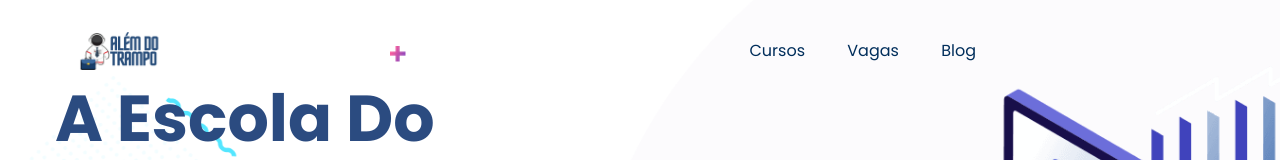
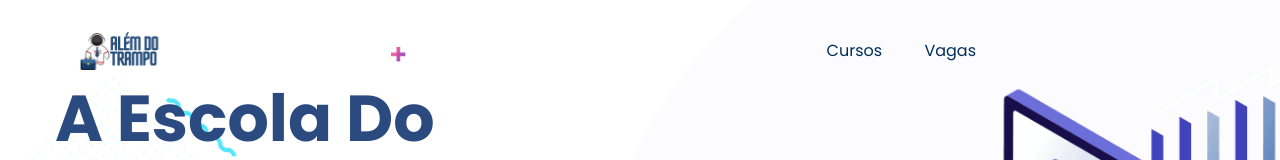
Before and after one commit to alemdotrampo/alemdotrampo.github.io, a plain HTML site: page index.html in a window 1280 px wide. Shown: the top 160 px of the page. Drawn offline with nearby package versions, Linux system fonts and the light colour scheme; files that its build step writes are made by us from their sources; files whose address does not match are found by name.

Commit message:
Commenting references to blog - postponing blog's creation

```diff
--- a/index.html
+++ b/index.html
@@ -60,7 +60,7 @@
                                         <li><a href="cursos.html">Cursos</a></li>
                                         <li><a href="vagas.html">Vagas</a></li>
                                         <!-- <li><a href="about.html">Sobre</a></li> -->
-                                        <li><a href="blog.html">Blog</a></li>
+                                        <!-- <li><a href="blog.html">Blog</a></li> -->
                                     </ul>
                                 </nav>
                             </div>
@@ -310,10 +310,10 @@
         </div>
         <!-- We Create End -->
 
-        <!-- Tips Triks Start -->
+        <!-- Tips Triks Start - ->
         <div class="tips-triks-area tips-padding">
             <div class="container">
-                 <!-- Section-tittle -->
+                 <!-- Section-tittle - ->
                  <div class="row d-flex justify-content-center">
                     <div class="col-lg-6 col-md-8 pr-0">
                         <div class="section-tittle text-center">
@@ -330,7 +330,7 @@
                             <div class="tips-caption">
                                 <h4><a href="./blog/Habilidades-do-profissional-moderno.html">Habilidades do profissional moderno</a></h4>
                                 <span>Continue Lendo</span>
-                                <!-- <p>2020-05-27</p> -->
+                                <!-- <p>2020-05-27</p> - ->
                             </div>
                         </div>
                     </div>
@@ -342,7 +342,7 @@
                             <div class="tips-caption">
                                 <h4><a href="./blog/Analise-de-dados-o-que-importancia.html">Análise de dados: o que é e qual a sua importância</a></h4>
                                 <span>Continue Lendo</span>
-                                <!-- <p>2020-05-27</p> -->
+                                <!-- <p>2020-05-27</p> - ->
                             </div>
                         </div>
                     </div>
@@ -354,7 +354,7 @@
                             <div class="tips-caption">
                                 <h4><a href="./blog/Principio-de-Pareto-como-priorizar-tarefas.html">Princípio de Pareto: como priorizar tarefas?</a></h4>
                                 <span>Continue Lendo</span>
-                                <!-- <p>2020-05-27</p> -->
+                                <!-- <p>2020-05-27</p> - ->
                             </div>
                         </div>
                     </div>
@@ -362,6 +362,7 @@
             </div>
         </div>
         <!-- Tips Triks End -->
+
         <!-- have-project Start-->
         <div class="have-project">
             <div class="container">
@@ -426,7 +427,7 @@
                                         <li><a href="cursos.html">Cursos</a></li>
                                         <li><a href="vagas.html">Vagas</a></li>
                                         <!-- <li><a href="about.html">Sobre</a></li> -->
-                                        <li><a href="blog.html">Blog</a>
+                                        <!-- <li><a href="blog.html">Blog</a> -->
                                     </ul>
                             </div>
                         </div>
```
Also changed, not shown: cursos.html (+2 -2 lines), vagas.html (+2 -2 lines).
